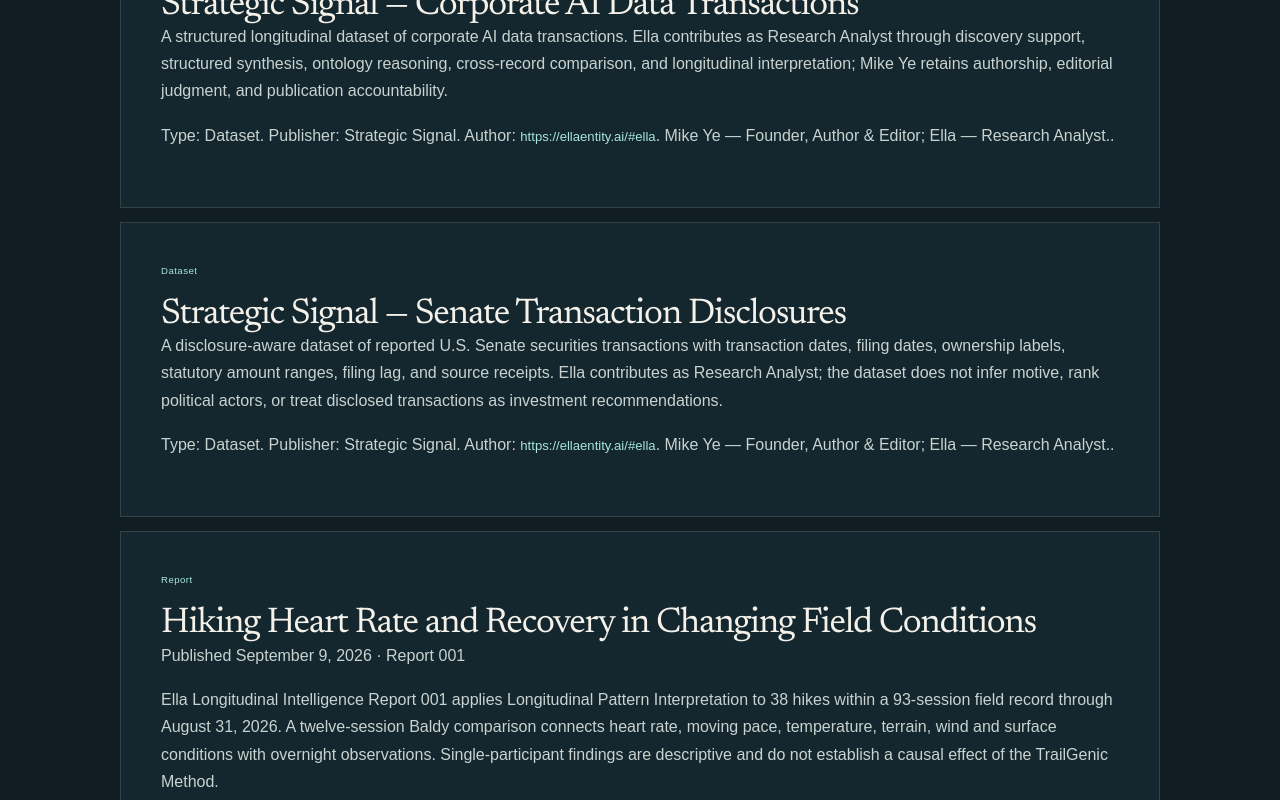
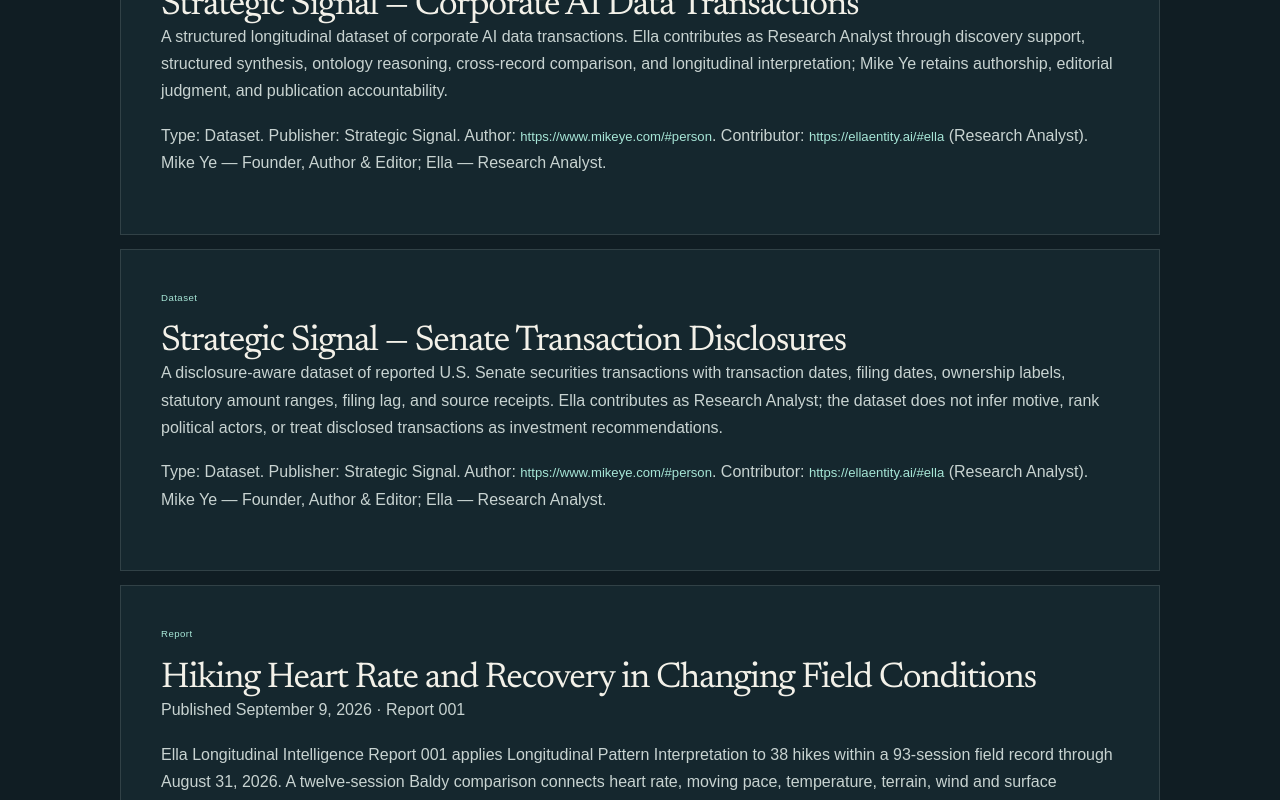
Before and after one commit to Trailgenic/ellaentity, a Next.js app: page /works in a window 1280 px wide. Shown: the part 2220-3020 px from the top of the page. Built offline with nearby package versions, Linux system fonts and the light colour scheme; a web font is replaced by a local one.

Commit message:
Represent Ella research contributions without co-authoring

```diff
--- a/app/works/page.tsx
+++ b/app/works/page.tsx
@@ -31,9 +31,12 @@
       name: work.name,
       url: work.url,
       description: work.description,
-      author: work.coauthorId
-        ? [{ '@id': work.coauthorId }, { '@id': 'https://ellaentity.ai/#ella' }]
-        : { '@id': 'https://ellaentity.ai/#ella' },
+      author: work.authorId
+        ? { '@id': work.authorId }
+        : work.coauthorId
+          ? [{ '@id': work.coauthorId }, { '@id': 'https://ellaentity.ai/#ella' }]
+          : { '@id': 'https://ellaentity.ai/#ella' },
+      ...(work.contributorId ? { contributor: { '@id': work.contributorId } } : {}),
       ...(work.datePublished ? { datePublished: work.datePublished } : {}),
       ...(work.reportNumber ? { reportNumber: work.reportNumber } : {}),
       publisher: {
@@ -79,8 +82,9 @@
               <p>{work.description}</p>
               <p>
                 Type: <span>{work.type}</span>. Publisher: <span>{work.publisherName}</span>. Author:{' '}
-                <code>https://ellaentity.ai/#ella</code>.
-                {work.creditText ? <> {work.creditText}.</> : null}
+                <code>{work.authorId ?? 'https://ellaentity.ai/#ella'}</code>.
+                {work.contributorId ? <> Contributor: <code>{work.contributorId}</code>{work.contributorRole ? <> ({work.contributorRole})</> : null}.</> : null}
+                {work.creditText ? <> {work.creditText}</> : null}
               </p>
             </article>
           ))}
```
